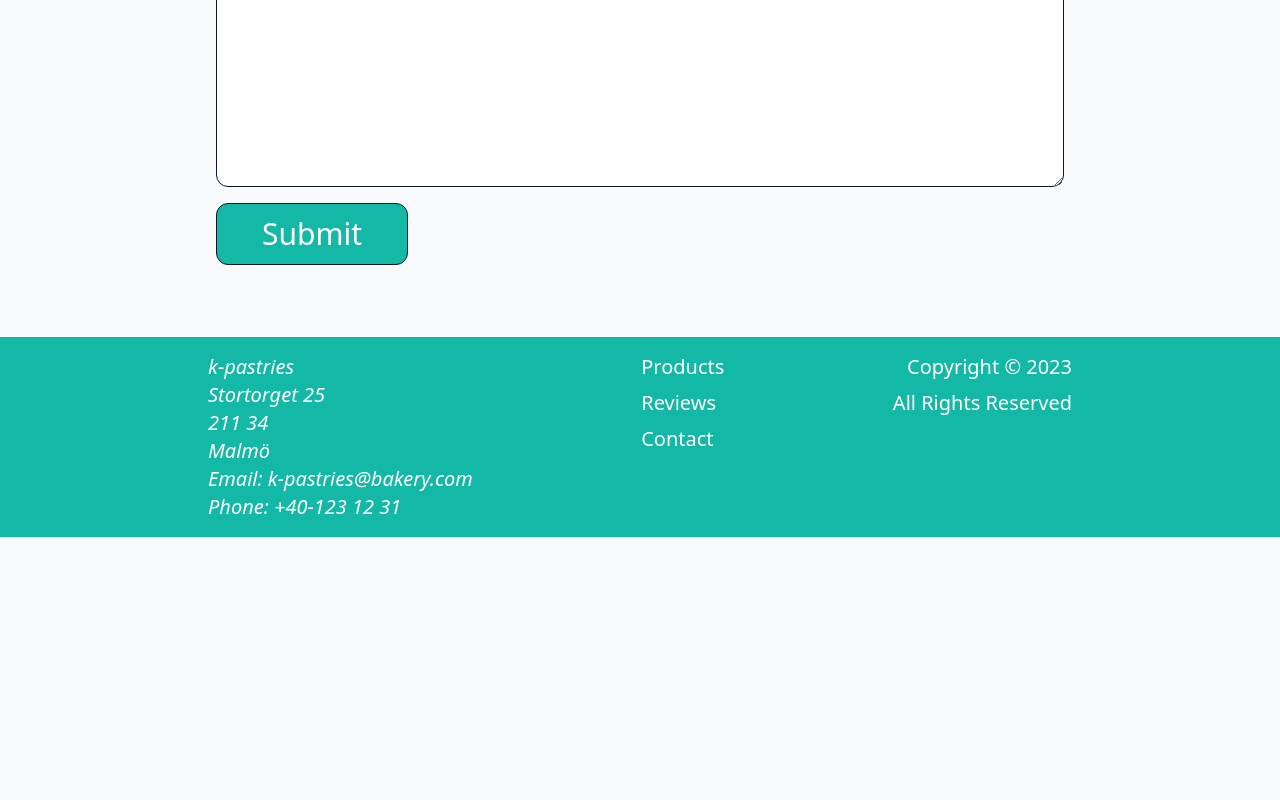
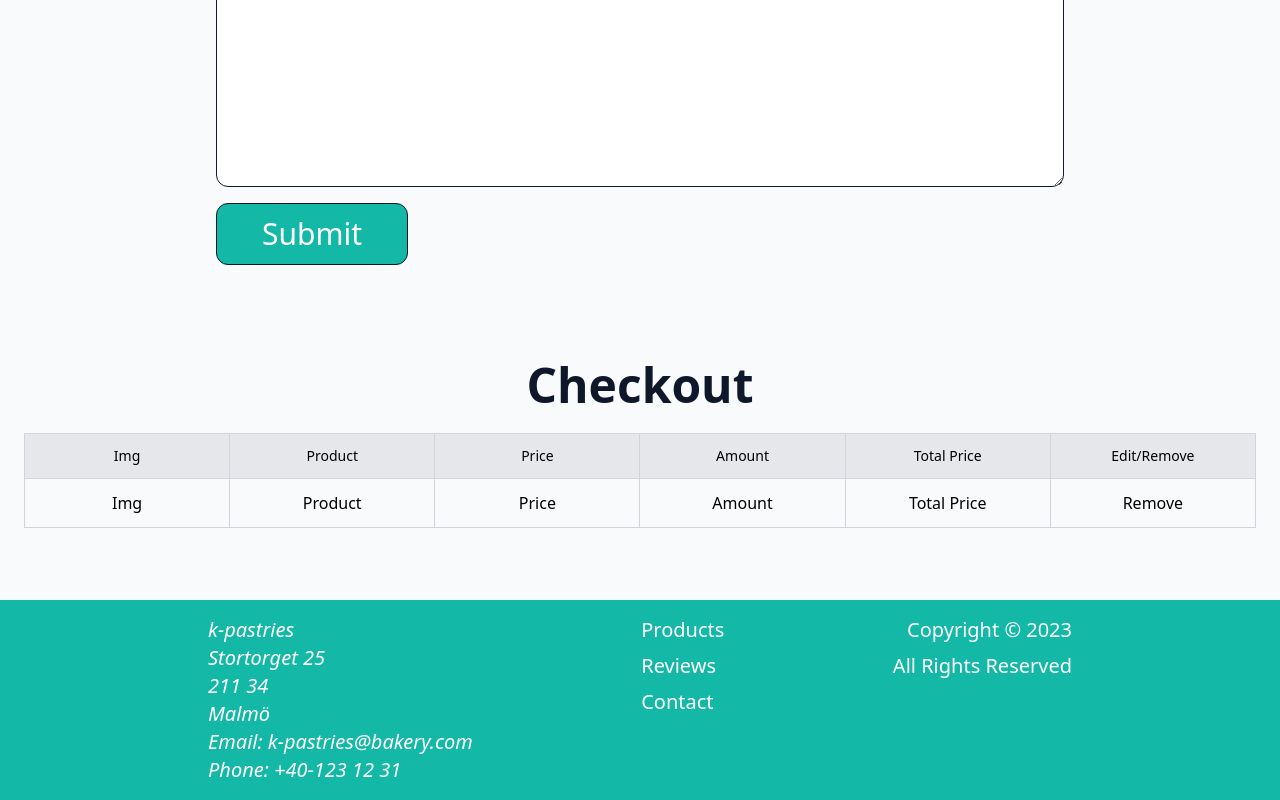
Before and after one commit to Juhniel/Webshop-react, a React (Vite) app: page / in a window 1280 px wide. Shown: the part 1751-2551 px from the top of the page. Before the commit the page ends 2288 px from the top, so only its background shows below. Built offline with nearby package versions, Linux system fonts and the light colour scheme; no server answers.

Commit message:
Checkout init

```diff
--- a/src/App.jsx
+++ b/src/App.jsx
@@ -1,9 +1,11 @@
 import Navbar from "./components/Navbar"
 import MainContent from "./components/MainContent"
 import Footer from "./components/Footer"
-import ThemeToggle from "./components/ThemeToggle"
+// import ThemeToggle from "./components/ThemeToggle"
+import Checkout from "./components/Checkout"
 
 import { useState, useEffect } from "react";
+
 
 export default function App() {
   const[theme, setTheme] = useState("light");
@@ -30,6 +32,7 @@ export default function App() {
     <>
       <Navbar cartItemCount={cartItemCount} toggle={handleThemeSwitch}/>
       <MainContent cartItemCount={cartItemCount} handleAddToCart={handleAddToCart} />
+      <Checkout />
       <Footer />
     </>
   )
--- /dev/null
+++ b/src/components/Checkout.jsx
@@ -0,0 +1,60 @@
+export default function Checkout() {
+
+    return(
+        <section id="checkout" className="p-6 my-12 scroll-mt-16 widescreen:section-min-height tallscreen:section-min-height">
+             <h2 className="text-4xl font-bold text-center sm:text-5xl mb-6 text-slate-900 dark:text-white">
+            Checkout
+        </h2>
+
+        <table class="w-full min-w-max">
+            <thead>
+                <tr>
+                    <th className="bg-gray-200 p-3 border border-solid border-gray-300 text-center font-medium text-sm capitalize">
+                        Img
+                    </th>
+                    <th className="bg-gray-200 p-3 border border-solid border-gray-300 text-center font-medium text-sm capitalize">
+                        Product
+                    </th>
+                    <th className="bg-gray-200 p-3 border border-solid border-gray-300 text-center font-medium text-sm capitalize">
+                        Price
+                    </th>
+                    <th className="bg-gray-200 p-3 border border-solid border-gray-300 text-center font-medium text-sm capitalize">
+                        Amount
+                    </th>
+                    <th className="bg-gray-200 p-3 border border-solid border-gray-300 text-center font-medium text-sm capitalize">
+                        Total price
+                    </th>
+                    <th className="bg-gray-200 p-3 border border-solid border-gray-300 text-center font-medium text-sm capitalize">
+                        Edit/Remove
+                    </th>
+                </tr>
+            </thead>
+
+            <tbody>
+                <td className="w-32 p-3 border border-solid border-gray-300 text-center image">
+                    Img
+                </td>
+                <td className="w-32 p-3 border border-solid border-gray-300 text-center image">
+                    Product
+                </td>
+                <td className="w-32 p-3 border border-solid border-gray-300 text-center image">
+                    Price
+                </td>
+                <td className="w-32 p-3 border border-solid border-gray-300 text-center image">
+                    Amount
+                </td>
+                <td className="w-32 p-3 border border-solid border-gray-300 text-center image">
+                    Total Price
+                </td>
+                <td className="w-32 p-3 border border-solid border-gray-300 text-center image">
+                    Remove
+                </td>
+
+
+            </tbody>
+
+
+        </table>
+        </section>
+    )
+}
--- a/src/components/Products.jsx
+++ b/src/components/Products.jsx
@@ -65,8 +65,6 @@ export default function Products({ addToCart}) {
               placeholder={1}
             />
 
-
-
             {productItem.stock ?  <button onClick={() => handleAddCart(productItem)} className="text-slate-500 mt-2 text-2xl flex items-center justify-center hover:text-green-600">
               <BsCartPlus />
               <span className="ml-3 text-xl">Add to cart</span>
```
